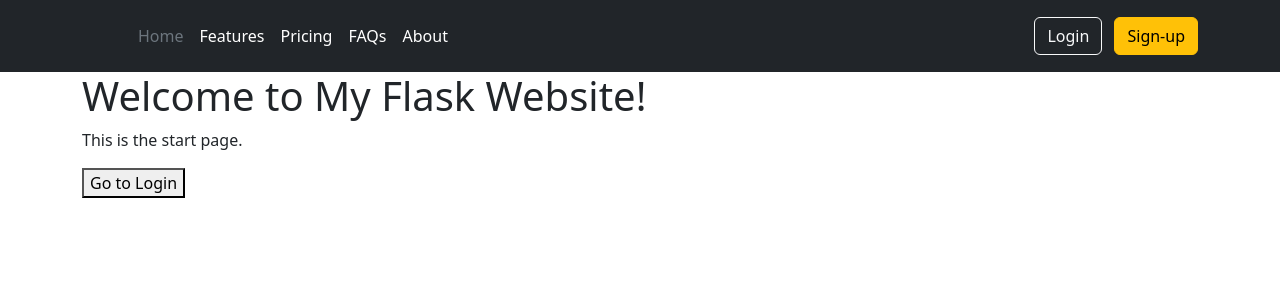
After one commit to Jesse9475/FBLA_PROJECT_2024, a Flask app: template templates/startpage.html in a window 1280 px wide. The commit adds this page. Shown: the top 300 px of the page. Run offline with Flask 3, Linux system fonts and the light colour scheme; the template is opened without the code that fills it, so the values that code supplies are empty.

Commit message:
frontend

```diff
--- a/app.py
+++ b/app.py
@@ -28,7 +28,7 @@ class User(db.Model):
     password_hash = db.Column(db.String(150), nullable = False)
 
     def set_password(self, password):
-        self.password_hash = generate_password_hash(password)
+        self.password_hash = generate_password_hash(password, method='pbkdf2')
 
     def check_password(self, password):
         return check_password_hash(self.password_hash, password)
--- a/templates/dashboard.html
+++ b/templates/dashboard.html
@@ -1,4 +1,10 @@
 {% extends 'base.html' %}
+
+
+
+
+
+
 
 {% block body %}
 <div class = "container">
--- /dev/null
+++ b/templates/startpage.html
@@ -0,0 +1,9 @@
+{% extends 'base.html' %}
+
+{% block title %}Start Page{% endblock %}
+
+{% block body %}
+<h1>Welcome to My Flask Website!</h1>
+<p>This is the start page.</p>
+<button onclick="window.location.href='{{ url_for('login') }}'">Go to Login</button>
+{% endblock %}
```
Also changed, not shown: instance/users.db, templates/base.html (line endings or trailing spaces).
